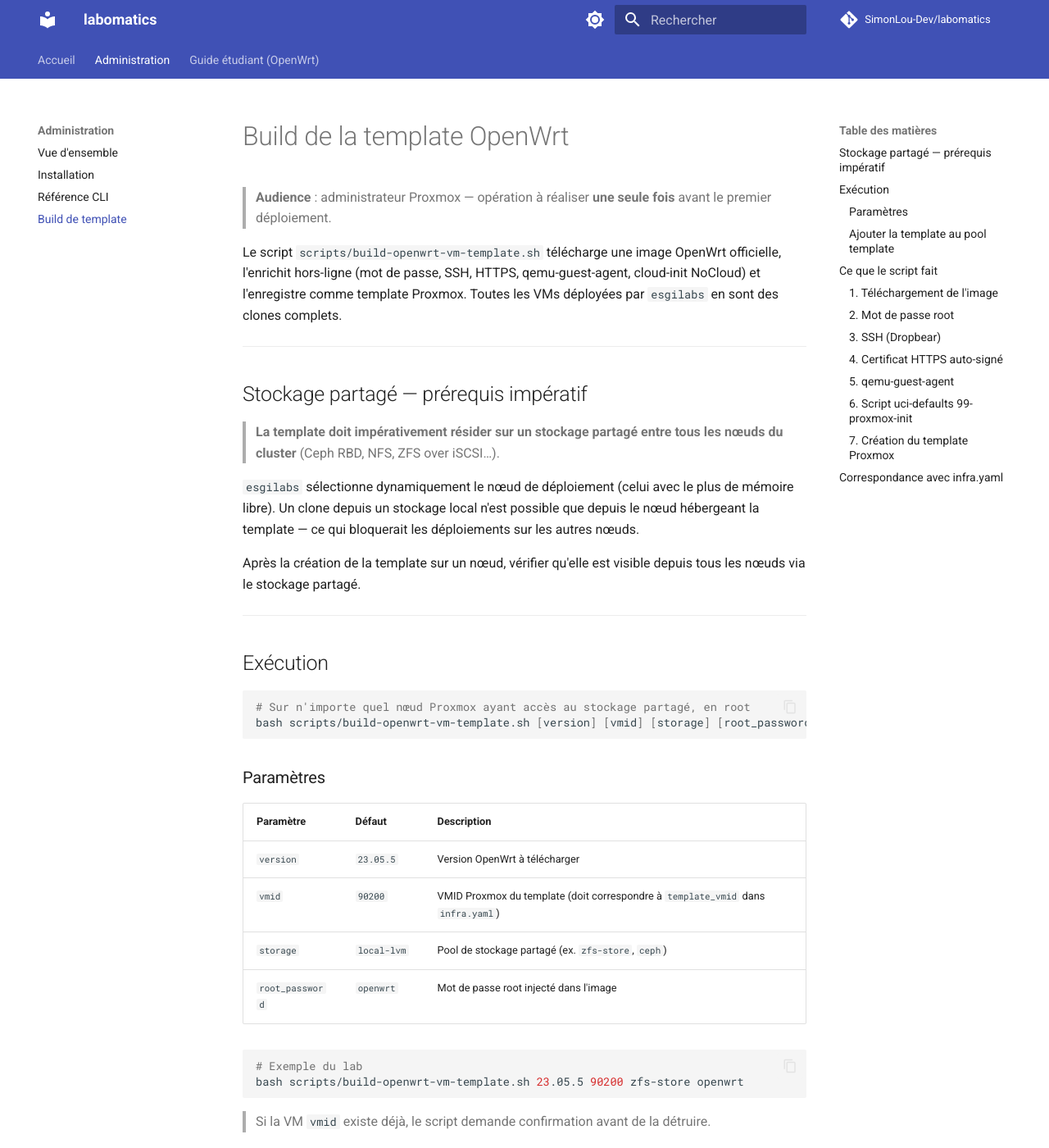
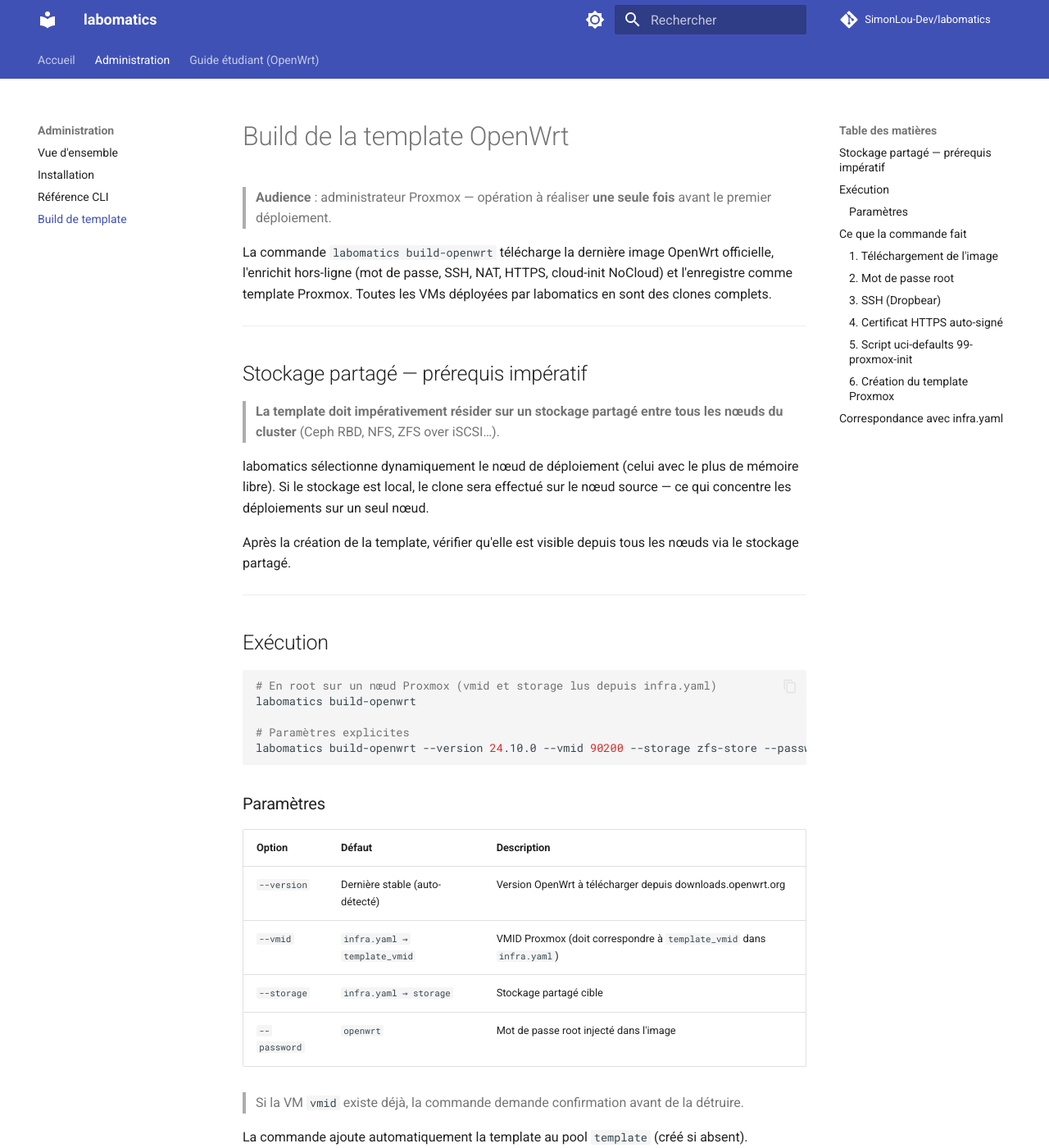
Before and after one commit to SimonLou-Dev/labomatics, an MkDocs documentation site: the page built from docs/admin/template.md, in a window 1280 px wide and 1400 px high. Shown: the whole window at 82% size. Built offline with MkDocs 1.6.1 and Material for MkDocs 9.7.7, drawn with Linux system fonts in a browser that asks for light colours; comment, search, counter and statistics services are not loaded; some of the changed text lies outside the part shown.

Commit message:
docs: mettre à jour install Python, build-openwrt, CLI, SSH+NAT OpenWrt

````diff
--- a/docs/admin/template.md
+++ b/docs/admin/template.md
@@ -3,9 +3,9 @@
 > **Audience** : administrateur Proxmox — opération à réaliser **une seule fois**
 > avant le premier déploiement.
 
-Le script `scripts/build-openwrt-vm-template.sh` télécharge une image OpenWrt officielle,
-l'enrichit hors-ligne (mot de passe, SSH, HTTPS, qemu-guest-agent, cloud-init NoCloud)
-et l'enregistre comme template Proxmox. Toutes les VMs déployées par `esgilabs` en sont
+La commande `labomatics build-openwrt` télécharge la dernière image OpenWrt officielle,
+l'enrichit hors-ligne (mot de passe, SSH, NAT, HTTPS, cloud-init NoCloud)
+et l'enregistre comme template Proxmox. Toutes les VMs déployées par labomatics en sont
 des clones complets.
 
 ---
@@ -15,58 +15,46 @@
 > **La template doit impérativement résider sur un stockage partagé entre tous
 > les nœuds du cluster** (Ceph RBD, NFS, ZFS over iSCSI…).
 
-`esgilabs` sélectionne dynamiquement le nœud de déploiement (celui avec le plus
-de mémoire libre). Un clone depuis un stockage local n'est possible que depuis
-le nœud hébergeant la template — ce qui bloquerait les déploiements sur les autres
-nœuds.
+labomatics sélectionne dynamiquement le nœud de déploiement (celui avec le plus
+de mémoire libre). Si le stockage est local, le clone sera effectué sur le nœud
+source — ce qui concentre les déploiements sur un seul nœud.
 
-Après la création de la template sur un nœud, vérifier qu'elle est visible depuis
-tous les nœuds via le stockage partagé.
+Après la création de la template, vérifier qu'elle est visible depuis tous les nœuds
+via le stockage partagé.
 
 ---
 
 ## Exécution
 
 ```bash
-# Sur n'importe quel nœud Proxmox ayant accès au stockage partagé, en root
-bash scripts/build-openwrt-vm-template.sh [version] [vmid] [storage] [root_password]
+# En root sur un nœud Proxmox (vmid et storage lus depuis infra.yaml)
+labomatics build-openwrt
+
+# Paramètres explicites
+labomatics build-openwrt --version 24.10.0 --vmid 90200 --storage zfs-store --password openwrt
 ```
 
 ### Paramètres
 
-| Paramètre       | Défaut      | Description                                         |
-|-----------------|-------------|-----------------------------------------------------|
-| `version`       | `23.05.5`   | Version OpenWrt à télécharger                       |
-| `vmid`          | `90200`     | VMID Proxmox du template (doit correspondre à `template_vmid` dans `infra.yaml`) |
-| `storage`       | `local-lvm` | Pool de stockage partagé (ex. `zfs-store`, `ceph`)  |
-| `root_password` | `openwrt`   | Mot de passe root injecté dans l'image              |
+| Option       | Défaut                         | Description                                              |
+|--------------|--------------------------------|----------------------------------------------------------|
+| `--version`  | Dernière stable (auto-détecté) | Version OpenWrt à télécharger depuis downloads.openwrt.org |
+| `--vmid`     | `infra.yaml → template_vmid`   | VMID Proxmox (doit correspondre à `template_vmid` dans `infra.yaml`) |
+| `--storage`  | `infra.yaml → storage`         | Stockage partagé cible                                   |
+| `--password` | `openwrt`                      | Mot de passe root injecté dans l'image                   |
 
-```bash
-# Exemple du lab
-bash scripts/build-openwrt-vm-template.sh 23.05.5 90200 zfs-store openwrt
-```
+> Si la VM `vmid` existe déjà, la commande demande confirmation avant de la détruire.
 
-> Si la VM `vmid` existe déjà, le script demande confirmation avant de la détruire.
-
-### Ajouter la template au pool template
-
-Une fois la VM convertie en template, l'ajouter au pool `template` (pool global
-du lab) pour que les étudiants puissent la voir depuis leur interface Proxmox :
-
-```bash
-# Via pvesh sur le nœud
-pvesh set /pools/template -vms 90200
-```
-
-Ou via l'interface web : `Datacenter → Pools → template → Add → VM 90200`.
+La commande ajoute automatiquement la template au pool `template` (créé si absent).
 
 ---
 
-## Ce que le script fait
+## Ce que la commande fait
 
 ### 1. Téléchargement de l'image
 
-Image `x86-64-generic-ext4-combined` téléchargée depuis `downloads.openwrt.org`.
+Dernière version stable détectée automatiquement depuis `downloads.openwrt.org/releases/`.
+Image `x86-64-generic-ext4-combined` téléchargée via `wget`.
 Le format `ext4-combined` contient deux partitions : boot (p1) et root (p2).
 Seule **p2** est montée via loop device — l'image n'est jamais démarrée.
 
@@ -95,15 +83,7 @@
 
 Utilisé par uhttpd (LuCI) pour servir HTTPS dès le premier boot.
 
-### 5. qemu-guest-agent
-
-Paquet `qemu-ga` récupéré depuis les dépôts officiels OpenWrt, extrait et copié
-dans l'image. Symlink rc.d créé pour l'activation au boot.
-
-Permet à Proxmox de : récupérer les IPs de la VM, exécuter des commandes guest,
-effectuer un shutdown propre depuis l'interface.
-
-### 6. Script uci-defaults `99-proxmox-init`
+### 5. Script uci-defaults `99-proxmox-init`
 
 Injecté dans `/etc/uci-defaults/` — s'exécute **automatiquement au premier boot**
 puis se supprime. Copie permanente conservée dans `/etc/proxmox-init.sh`.
@@ -118,23 +98,29 @@
 2. **Configuration uhttpd** : écoute sur `0.0.0.0:80` et `0.0.0.0:443`,
    utilise le certificat de l'étape 4, redirige HTTP → HTTPS.
 
-3. **Règle firewall** : autorise HTTP/HTTPS entrant depuis la zone WAN
-   (bloqué par défaut sur OpenWrt).
+3. **NAT (masquerade)** : activé sur la zone WAN — les VMs du réseau LAN/VXLAN
+   peuvent accéder à Internet via le routeur OpenWrt.
 
-### 7. Création du template Proxmox
+4. **Règles firewall** :
+   - HTTP/HTTPS (80, 443) autorisés depuis la zone WAN
+   - SSH (22) autorisé depuis la zone WAN
+
+5. **SSH depuis WAN** : Dropbear configuré pour écouter sur toutes les interfaces
+   (y compris WAN) — accès SSH direct depuis le réseau du lab.
+
+### 6. Création du template Proxmox
 
 ```bash
-qm create <vmid> \
-  --memory 256 \
-  --cores 1 \
-  --net0 virtio,bridge=vmbr0 \
-  --serial0 socket \
-  --vga serial0 \
-  --ostype l26
+qm create <vmid> --memory 256 --cores 1 --net0 virtio,bridge=vmbr0 \
+  --serial0 socket --vga serial0 --ostype l26
 
 qm importdisk <vmid> openwrt.img <storage>
-qm set <vmid> --virtio0 <storage>:vm-<vmid>-disk-0,discard=on,iothread=1
+# Le disk ID réel est lu depuis qm config (compatible tous types de stockage)
+qm set <vmid> --virtio0 <disk_id>,discard=on,iothread=1 --boot order=virtio0
 qm template <vmid>
+
+# Ajout automatique au pool template
+pvesh set /pools/template -vms <vmid>
 ```
 
 ---
````
Also changed, not shown: docs/admin/cli.md (+82 -16 lines), docs/admin/setup.md (+16 -7 lines), docs/openwrt/base.md (+14 -7 lines), docs/openwrt/proxmox.md (+5 -0 lines).
